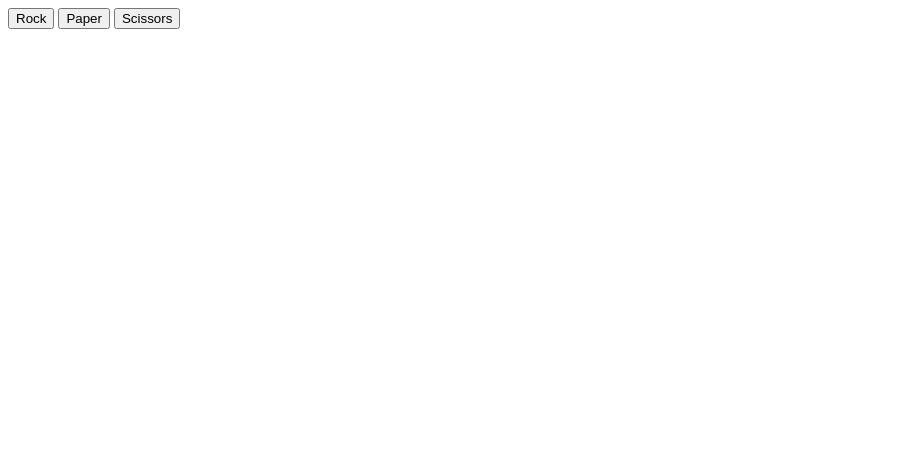
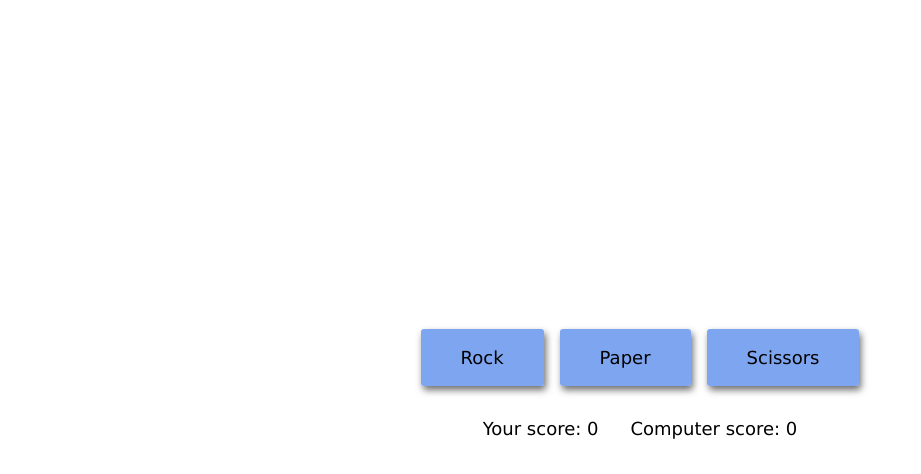
Before and after one commit to jaspreetcode/rock-paper-scissors, a plain HTML site: page index.html in a window 1280 px wide. Shown: the whole page, without its empty margins (0-921 px from the left). Drawn offline with Linux system fonts and the light colour scheme.

Commit message:
Prepared the game with UI

```diff
--- a/index.html
+++ b/index.html
@@ -3,17 +3,21 @@
     <head>
         <meta charset="utf-8">
         <title>Rock Paper Scissors</title>
+        <link rel="stylesheet" href="styles.css">
         <script src="script.js" defer></script>
     </head>
     <body>
-        <div class="gameButtons">
-            <button>Rock</button>
-            <button>Paper</button>
-            <button>Scissors</button>
-        </div>
-        <div class="scores">
-            <div class="human"></div>
-            <div class="computer"></div>
+        <div class="container">
+            <div class="game-buttons">
+                <button>Rock</button>
+                <button>Paper</button>
+                <button>Scissors</button>
+            </div>
+            <div class="scores">
+                <p>Your score: <span class="human-score"></span></p>
+                <p>Computer score: <span class="computer-score"></span></p>
+            </div>
+            <p class="winner"></p>
         </div>
     </body>
 </html>
--- a/script.js
+++ b/script.js
@@ -65,21 +65,32 @@ function PlayGame() {
     // for (let i = 1; i <= 5; i++)
     //     playRound(getHumanChoice(), getComputerChoice());
 
+    const humanScoreElem = document.querySelector(".human-score");
+    const computerScoreElem = document.querySelector(".computer-score");
+    const winnerElem = document.querySelector(".winner");
+
+    humanScoreElem.textContent = "0";
+    computerScoreElem.textContent = "0";
+
     // Play a round on the click of a button
-    const buttons = document.querySelectorAll("button");
+    const buttons = document.querySelectorAll(".game-buttons button");
     buttons.forEach(button => {
         button.addEventListener("click", function(e) {
             const computerChoice = getComputerChoice();
             const humanChoice = e.target.textContent;
             playRound(humanChoice, computerChoice);
-            checkScore();
+            humanScoreElem.textContent = humanScore;
+            computerScoreElem.textContent = computerScore;
+            winnerDeclaration();
         });
-    })
+    });
 
-    function checkScore() {
-        if (humanScore == computerScore) console.log("It's a tie");
-        if (humanScore > computerScore) console.log("You won! Your score is " + humanScore);
-        else console.log("You lose! Your score is " + humanScore);
+    function winnerDeclaration() {
+        if (humanScore == 5) {
+            winnerElem.textContent = "You won!";
+        } else if (computerScore == 5) {
+            winnerElem.textContent = "You lose!";
+        }
     }
 
 }
--- /dev/null
+++ b/styles.css
@@ -0,0 +1,62 @@
+* {
+    box-sizing: border-box;
+    font-family: Verdana, Geneva, Tahoma, sans-serif;
+}
+
+body {
+    padding: 0;
+    margin: 0;
+}
+
+.container {
+    display: flex;
+    flex-direction: column;
+    height: 100vh;
+    justify-content: center;
+    align-items: center;
+    gap: 2rem;
+}
+
+/* Button styles */
+
+.game-buttons {
+    display: flex;
+    flex-direction: row;
+    justify-content: center;
+    align-items: center;
+    gap: 1rem;
+}
+
+.game-buttons button {
+    font-size: large;
+    padding: 18px 40px;
+    background-color: rgba(100, 148, 237, 0.827);
+    border: none;
+    border-radius: 3px;
+    box-shadow: 2px 4px 7px rgba(78, 78, 78, 0.827);
+}
+
+.game-buttons button:active {
+    box-shadow: 2px 4px 7px rgba(41, 41, 41, 0.827);
+    transform: translateY(2px);
+}
+
+/* Scores Styles */
+.scores {
+    display: flex;
+    flex-direction: row;
+    gap: 2rem;
+}
+
+.scores p {
+    padding: 0;
+    margin: 0;
+    font-size: large;
+}
+
+/* Winner Display Styles */
+.winner {
+    margin: 0;
+    padding: 0;
+    font-size: x-large;
+}
```
